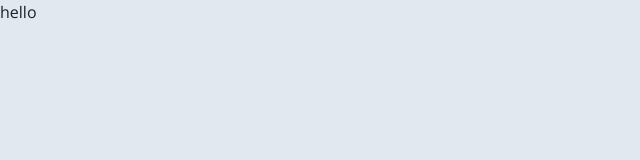
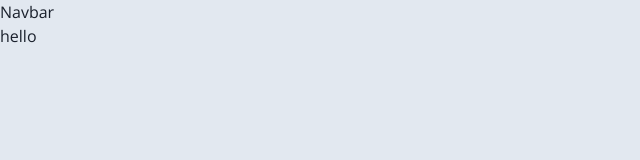
Before and after one commit to Alejandro2097/Reddit-Clone, a Next.js app: page / in a window 1280 px wide. Shown: the top 160 px of the page, without its empty margins (0-640 px from the left). Built offline with nearby package versions, Linux system fonts and the light colour scheme.

Commit message:
ui components

```diff
--- a/src/components/Layout/Layout.tsx
+++ b/src/components/Layout/Layout.tsx
@@ -1,4 +1,5 @@
 import React, { ReactNode } from 'react';
+import Navbar from '../Navbar/Navbar';
 
 
 type LayoutProps = {
@@ -8,7 +9,7 @@ const Layout:React.FC<LayoutProps> = ({ children } ) => {
 
     return (
         <>
-            {/*<Navbar>  */}
+            {<Navbar/>  }
             <main>{children}</main>
         </>
     )
--- a/src/components/Navbar/Navbar.tsx
+++ b/src/components/Navbar/Navbar.tsx
@@ -1,8 +1,12 @@
+import { Flex } from '@chakra-ui/react';
 import React from 'react';
 
+type NavbarProps = {
 
-const Navbar:React.FC = () => {
+};
 
-    return <div>Have a good coding</div>
+const Navbar:React.FC<NavbarProps> = () => {
+
+    return <Flex>Navbar</Flex>
 }
 export default Navbar;
--- a/src/pages/_app.tsx
+++ b/src/pages/_app.tsx
@@ -1,11 +1,14 @@
 import type { AppProps } from 'next/app'
 import { ChakraProvider } from '@chakra-ui/react'
 import { theme } from '../chakra/theme'
+import Layout from '../components/Layout/Layout'
 
 export default function App({ Component, pageProps }: AppProps) {
   return (
     <ChakraProvider theme={theme}>
-      <Component {...pageProps} />
+      <Layout>
+        <Component {...pageProps} />
+      </Layout>
     </ChakraProvider>
   )
 }
```
